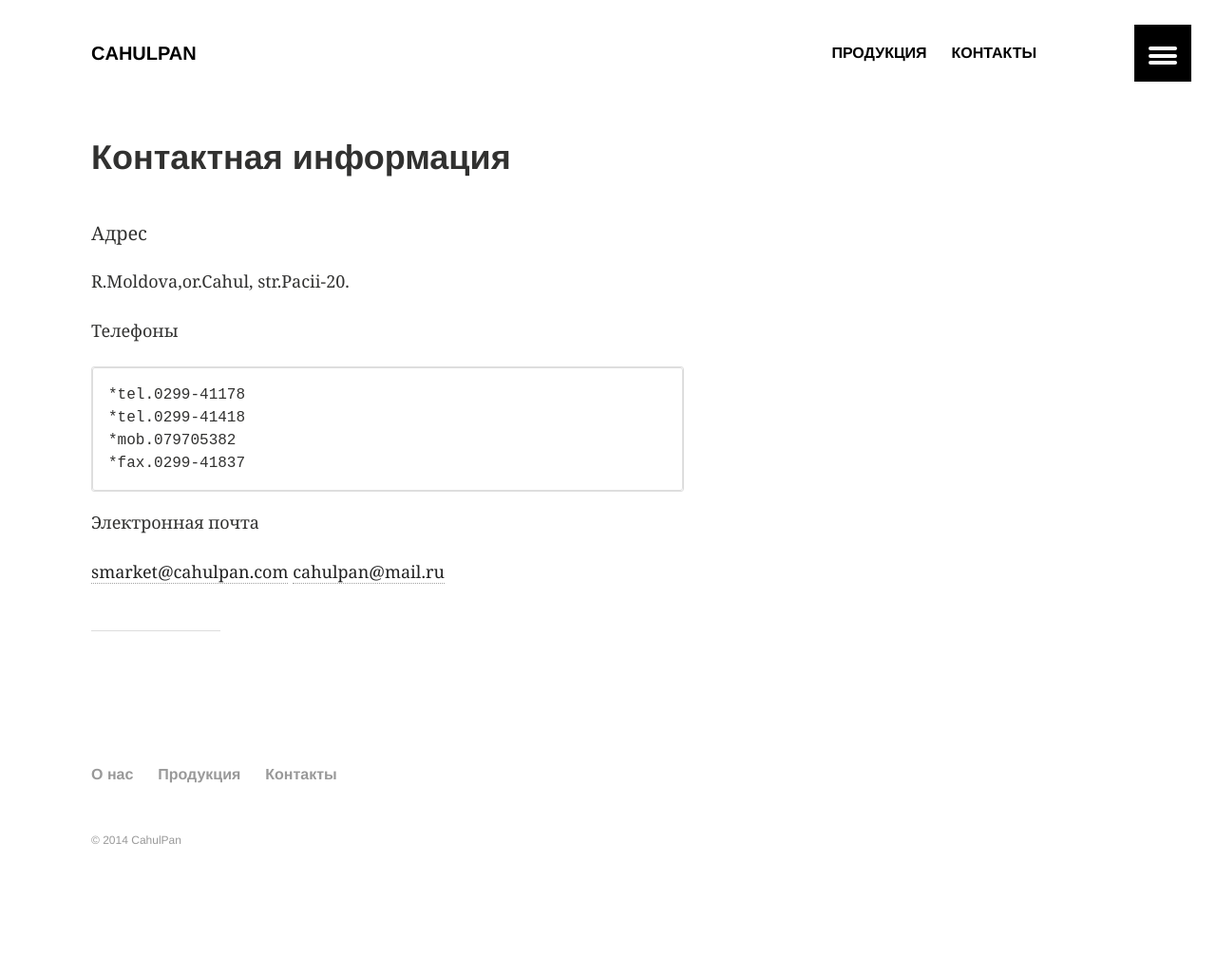
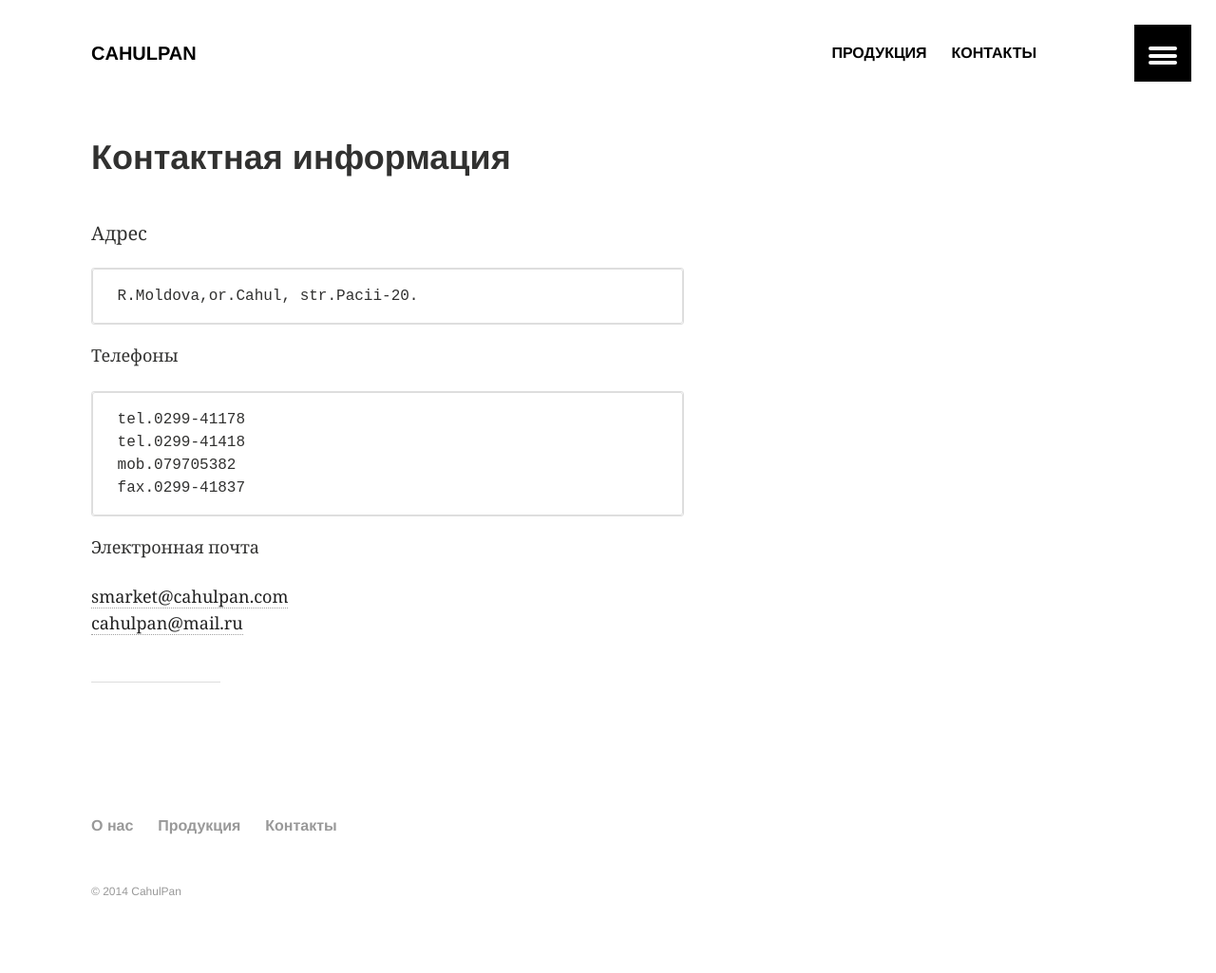
Before and after one commit to lxMBIT/cahulpan, a Jekyll site: the page built from about/index.md, in a window 1280 px wide. Shown: the whole page at 95% size. Built offline with Jekyll 4.4.1, drawn with Linux system fonts in a browser that asks for light colours; before the commit the page ends 971 px from its top, so only the background shows below that.

Commit message:
contacts

```diff
--- a/about/index.md
+++ b/about/index.md
@@ -14,16 +14,16 @@ ads: false
 
 Адрес
 
- R.Moldova,or.Cahul, str.Pacii-20.
+	 R.Moldova,or.Cahul, str.Pacii-20.
 
 Телефоны
 
-    *tel.0299-41178
-    *tel.0299-41418
-    *mob.079705382
-    *fax.0299-41837
+     tel.0299-41178
+     tel.0299-41418
+     mob.079705382
+     fax.0299-41837
 
 Электронная почта
 
-<a href="mailto:smarket@cahulpan.com">smarket@cahulpan.com</a>
-<a href="cahulpan@mail.ru">cahulpan@mail.ru</a>
+<a href="mailto:smarket@cahulpan.com">smarket@cahulpan.com</a> <br>
+<a href="mailto:cahulpan@mail.ru">cahulpan@mail.ru</a>
```
